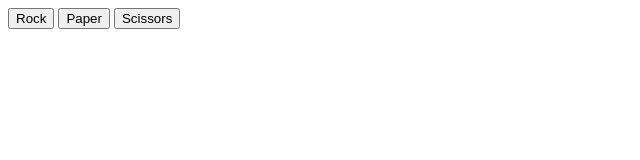
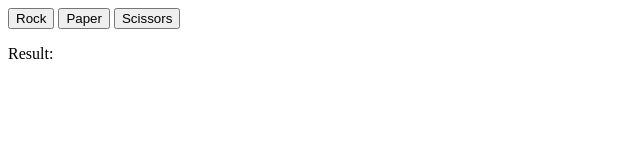
Before and after one commit to RahmatAT11/odin-rock-paper-scissor, a plain HTML site: page index.html in a window 1280 px wide. Shown: the full height of the page, 0-640 px from the left. Drawn offline with Linux system fonts and the light colour scheme.

Commit message:
Add div to display result

```diff
--- a/index.html
+++ b/index.html
@@ -9,5 +9,12 @@
         <button id="rock">Rock</button>
         <button id="paper">Paper</button>
         <button id="Scissors">Scissors</button>
+
+        <div>
+            <p>Result:</p>
+            <div id="display-result">
+
+            </div>
+        </div>
     </body>
 </html>
```
